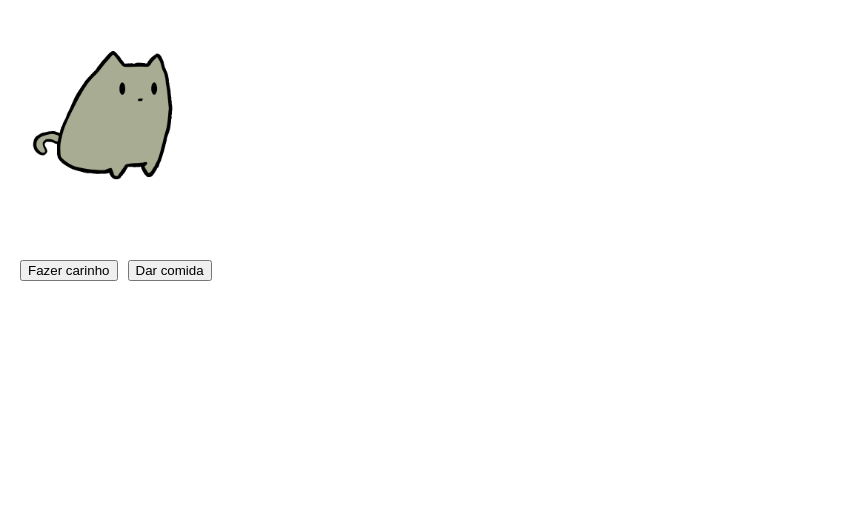
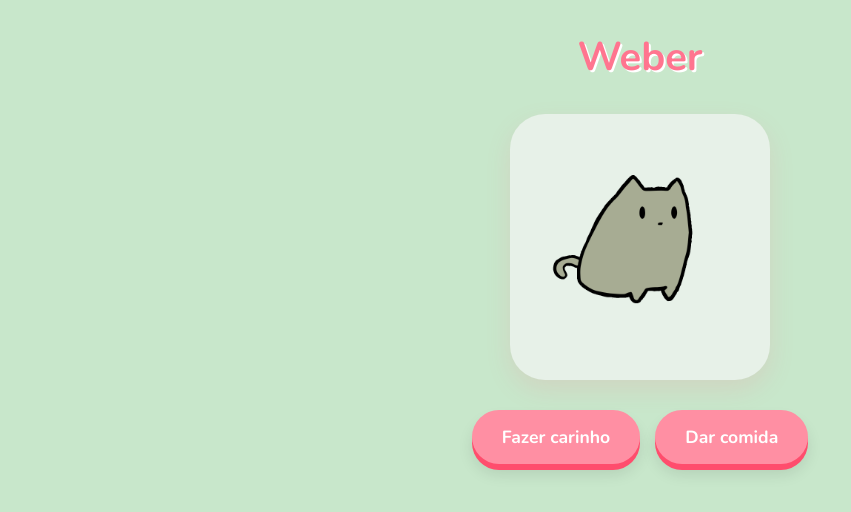
Before and after one commit to tiribsil/weber, a React (Create React App) app: page / in a window 1280 px wide. Shown: the top 512 px of the page, without its empty margins (0-851 px from the left). Built offline with nearby package versions, Linux system fonts and the light colour scheme.

Commit message:
update styling

```diff
--- a/src/App.css
+++ b/src/App.css
@@ -1,38 +1,85 @@
-.App {
-  text-align: center;
+@import url('https://fonts.googleapis.com/css2?family=Nunito:wght@400;700;900&display=swap');
+
+/* básico e fundo da página */
+body {
+  margin: 0;
+  padding: 0;
+  background-color: #c8e7cb;
+  font-family: 'Nunito', sans-serif;
+  color: #5c4346;
 }
 
-.App-logo {
-  height: 40vmin;
-  pointer-events: none;
-}
-
-@media (prefers-reduced-motion: no-preference) {
-  .App-logo {
-    animation: App-logo-spin infinite 20s linear;
-  }
-}
-
-.App-header {
-  background-color: #282c34;
-  min-height: 100vh;
+/* container principal */
+.app-container {
   display: flex;
   flex-direction: column;
   align-items: center;
-  justify-content: center;
-  font-size: calc(10px + 2vmin);
-  color: white;
+  min-height: 100vh;
+  padding: 20px;
 }
 
-.App-link {
-  color: #61dafb;
+.cute-header {
+  text-align: center;
+  margin-bottom: 20px;
 }
 
-@keyframes App-logo-spin {
-  from {
-    transform: rotate(0deg);
-  }
-  to {
-    transform: rotate(360deg);
-  }
+.cute-header h1 {
+  font-size: 2.5rem;
+  color: #ff758f;
+  text-shadow: 2px 2px 0px #fff;
+  margin: 10px 0;
 }
+
+/* quadrado do weber */
+.pet-card {
+  background-color: #e7f1e8;
+  padding: 30px;
+  border-radius: 35px; /* Bordas bem redondinhas */
+  box-shadow: 0 10px 25px rgba(255, 117, 143, 0.15); /* Sombra rosa suave */
+  margin-bottom: 30px;
+  transition: transform 0.3s ease;
+}
+
+/* Container dos botões */
+.button-container {
+  display: flex;
+  gap: 15px;
+  flex-wrap: wrap;
+  justify-content: center;
+}
+
+/* botão customizado */
+.cute-btn {
+  background-color: #ff8fa3;
+  color: white;
+  border: none;
+  padding: 15px 30px;
+  font-size: 1.1rem;
+  font-weight: 700;
+  font-family: 'Nunito', sans-serif;
+  border-radius: 50px;
+  cursor: pointer;
+  box-shadow: 0 6px 0 #ff4d6d, 0 10px 15px rgba(0,0,0,0.1);
+  transition: all 0.1s ease;
+}
+
+/* Efeito de passar o mouse */
+.cute-btn:hover:not(:disabled) {
+  background-color: #ff9eb0;
+  transform: translateY(-2px);
+}
+
+/* Efeito ao clicar (afunda o botão) */
+.cute-btn:active:not(:disabled) {
+  box-shadow: 0 2px 0 #ff4d6d, 0 4px 5px rgba(0,0,0,0.1);
+  transform: translateY(4px);
+}
+
+/* Estilo para quando o botão está em Cooldown (desativado) */
+.cute-btn:disabled {
+  background-color: #e5e5e5;
+  color: #a3a3a3;
+  box-shadow: 0 6px 0 #cccccc;
+  cursor: not-allowed;
+  transform: none;
+}
--- a/src/App.js
+++ b/src/App.js
@@ -1,3 +1,4 @@
+import './App.css';
 import { useState, useEffect, createContext, useContext } from 'react';
 
 // Precisamos de um contexto para que os componentes possam compartilhar
@@ -39,7 +40,7 @@ function PetButton() {
   }
 
   return (
-    <button onClick={handleClick} disabled={secondsLeft}>
+    <button className="cute-btn" onClick={handleClick} disabled={secondsLeft}>
       {secondsLeft ? `Aguarde ${secondsLeft}s para fazer mais carinho` : 'Fazer carinho'}
     </button>
   );
@@ -58,7 +59,7 @@ function FeedButton() {
   }
 
   return (
-    <button onClick={handleClick} disabled={secondsLeft}>
+    <button className="cute-btn" onClick={handleClick} disabled={secondsLeft}>
       {secondsLeft ? `Aguarde ${secondsLeft}s para dar mais comida` : 'Dar comida'}
     </button>
   );
@@ -70,8 +71,8 @@ function SpecimenImage() {
   return (
     <img
       src={currentImage}
-      alt=""
-      style={{ width: '200px', height: '200px', objectFit: 'cover' }}
+      alt="weber"
+      style={{ width: '200px', height: '200px', objectFit: 'contain', borderRadius: '15px' }}
     />
   );
 }
@@ -89,12 +90,21 @@ export default function App() {
 
   return (
     <SpecimenContext.Provider value={{ currentImage, changeImageTemporarily }}>
-      <div style={{ display: 'flex', gap: '20px', padding: '20px' }}>
-        <SpecimenImage />
-      </div>
-      <div style={{ display: 'flex', gap: '10px', padding: '20px' }}>
-        <PetButton />
-        <FeedButton />
+      <div className="app-container">
+
+        <header className="cute-header">
+          <h1>Weber</h1>
+        </header>
+
+        <div className="pet-card">
+          <SpecimenImage />
+        </div>
+
+        <div className="button-container">
+          <PetButton />
+          <FeedButton />
+        </div>
+
       </div>
     </SpecimenContext.Provider>
   );
```
